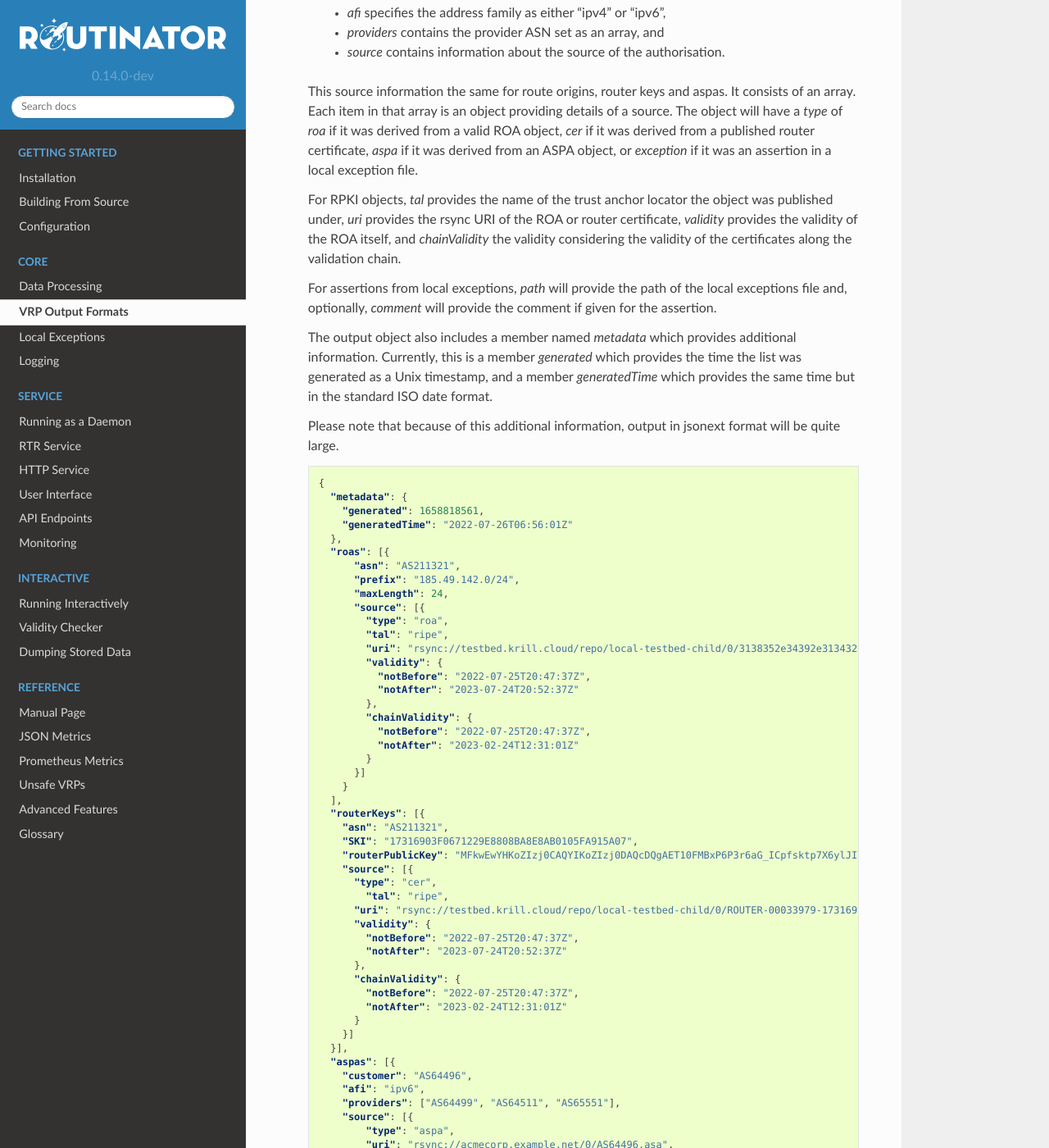
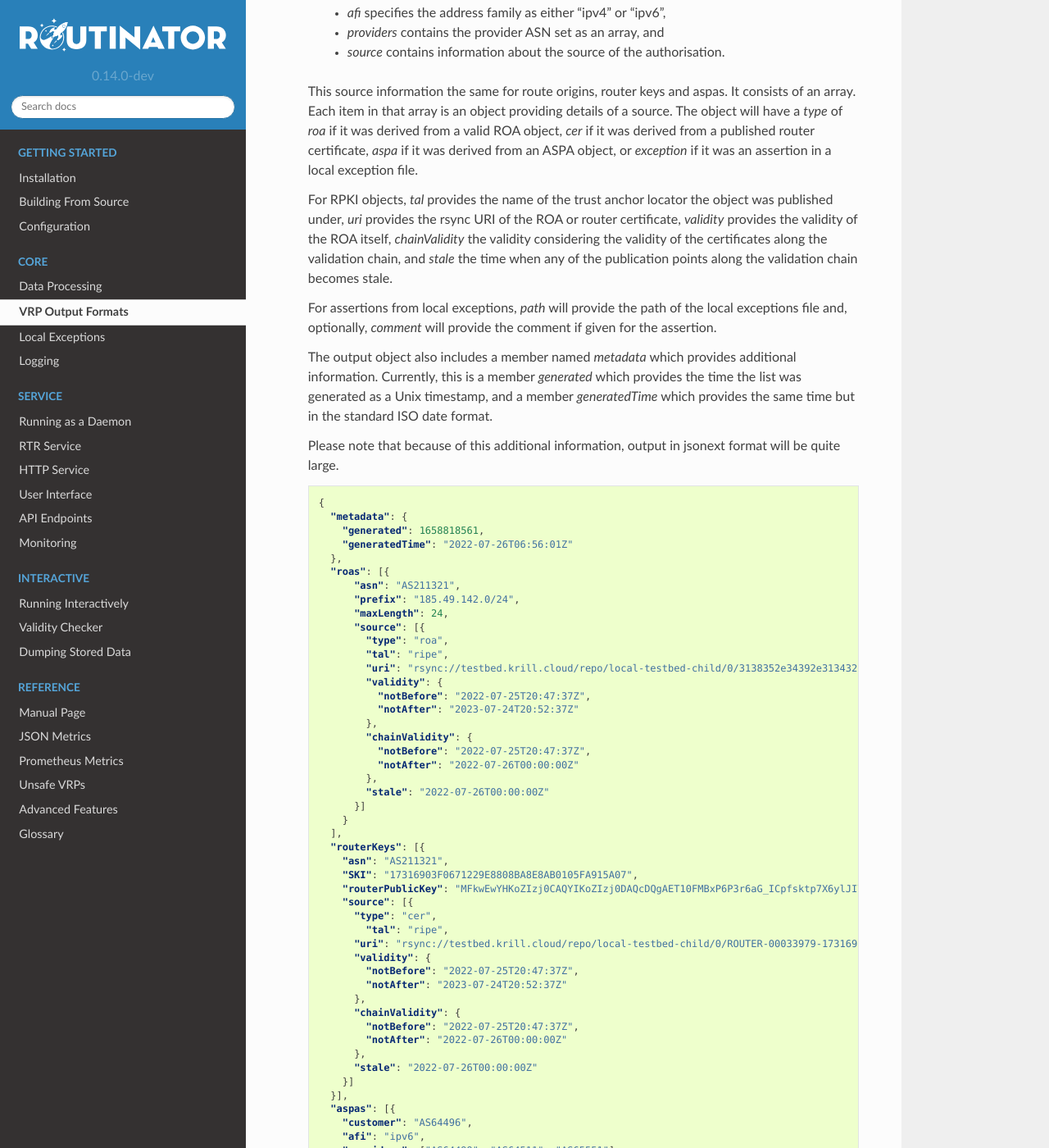
Before and after one commit to NLnetLabs/routinator, a Sphinx documentation site: the page built from doc/manual/source/output-formats.rst, in a window 1280 px wide and 1400 px high, scrolled down 3398 px. Shown: the whole window at 82% size. Built offline with Sphinx 7.4.7 and the Read the Docs theme 2.0.0, drawn with Linux system fonts in a browser that asks for light colours; some of the changed text lies outside the part shown.

Commit message:
Consider manifest cert for chain validity and note when points go stale. (#945)
This PR changes the code that calculates the validity of the full validation
chain to also consider the validity of the EE certificates of the
publication points along the chain. It also adds a new field in the jsonext
output format that provides the time when any of the publication points
along the validation chain become stale.

```diff
--- a/doc/manual/source/manual-page.rst
+++ b/doc/manual/source/manual-page.rst
@@ -542,9 +542,11 @@ These can be requested by providing different commands on the command line.
                   For RPKI objects, *tal* provides the name of the trust
                   anchor locator the object was published under, *uri*
                   provides the rsync URI of the ROA or router certificate,
-                  *validity* provides the validity of the ROA itself, and
+                  *validity* provides the validity of the ROA itself,
                   *chainValidity* the validity considering the validity of
-                  the certificates along the validation chain.
+                  the certificates along the validation chain, and
+                  *stale* the time when any of the publication points along
+                  the validation chain becomes stale.
 
                   For  assertions from local exceptions, *path* will provide
                   the path of the local exceptions file and, optionally,
--- a/doc/manual/source/output-formats.rst
+++ b/doc/manual/source/output-formats.rst
@@ -206,9 +206,10 @@ generated in a wide range of output formats for various use cases.
           For RPKI objects, *tal* provides the name of the trust anchor
           locator the object was published under, *uri* provides the rsync
           URI of the ROA or router certificate, *validity* provides the
-          validity of the ROA itself, and *chainValidity* the validity
+          validity of the ROA itself, *chainValidity* the validity
           considering the validity of the certificates along the validation
-          chain.
+          chain, and *stale* the time when any of the publication points along
+          the validation chain becomes stale.
 
           For  assertions from local exceptions, *path* will provide the path
           of the local exceptions file and, optionally, *comment* will
@@ -244,8 +245,9 @@ generated in a wide range of output formats for various use cases.
                       },
                       "chainValidity": {
                         "notBefore": "2022-07-25T20:47:37Z",
-                        "notAfter": "2023-02-24T12:31:01Z"
-                      }
+                        "notAfter": "2022-07-26T00:00:00Z"
+                      },
+                      "stale": "2022-07-26T00:00:00Z"
                     }]
                   }
                 ],
@@ -263,8 +265,9 @@ generated in a wide range of output formats for various use cases.
                     },
                     "chainValidity": {
                       "notBefore": "2022-07-25T20:47:37Z",
-                      "notAfter": "2023-02-24T12:31:01Z"
-                    }
+                      "notAfter": "2022-07-26T00:00:00Z"
+                    },
+                    "stale": "2022-07-26T00:00:00Z"
                   }]
                 }],
                 "aspas": [{
@@ -281,8 +284,9 @@ generated in a wide range of output formats for various use cases.
                       },
                       "chainValidity": {
                           "notBefore": "2023-04-18T14:32:13Z",
-                          "notAfter": "2024-04-11T07:26:24Z"
-                        }
+                          "notAfter": "2023-04-20T00:00:00Z"
+                      },
+                      "stale": "2022-07-26T00:00:00Z"
                     }]
                 }]
               }
```
Also changed, not shown: doc/manual/source/advanced-features.rst (+12 -8 lines), 4 other files.
